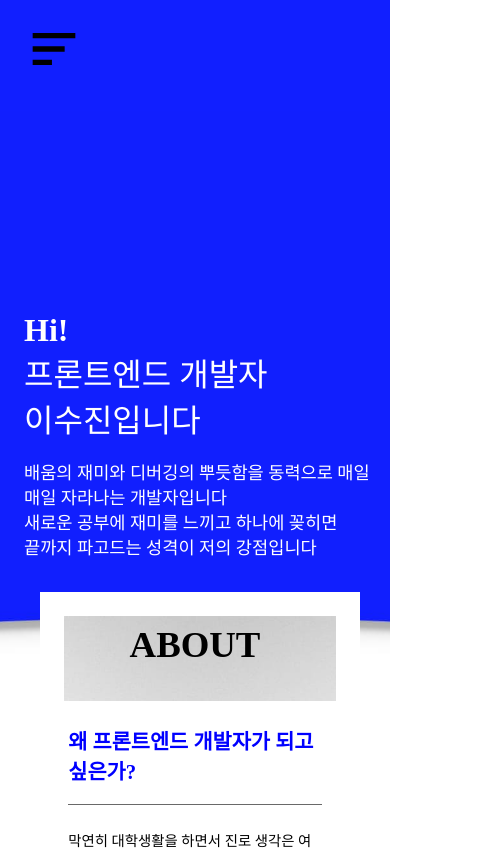
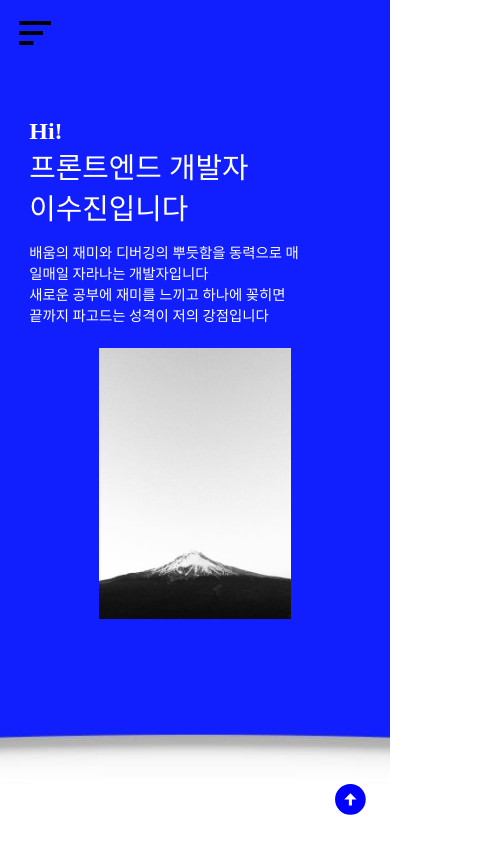
Before and after one commit to Lee-Soojin/Sooijn-Portfolio, a React (Create React App) app: page / in a window 390 px wide. Shown: the top 850 px of the page, 498 px wide, since content can reach past the window. Built offline with nearby package versions, Linux system fonts and the light colour scheme; the HTML template or start-up script is replaced by a standard one; a web font is replaced by a local one.

Commit message:
CSS: 반응형 CSS 구현 중 (미완성)

```diff
--- a/src/App.css
+++ b/src/App.css
@@ -15,6 +15,7 @@
   min-height: 100%;
   height: auto;
   position: relative;
+  align-items: center;
 }
 
 .button_scrollUp {
@@ -66,6 +67,23 @@
   color: var(--footer-color);
 }
 
+.footer_invisible {
+  display: flex;
+  width: 100%;
+  height: 3rem;
+  line-height: 3rem;
+  font-size: 1rem;
+  position: relative;
+  bottom: 0;
+  left: 0;
+  align-content: center;
+  justify-content: space-between;
+  padding: 0 2rem;
+  background-color: var(--footer--background-color);
+  color: var(--footer-color);
+  display: none;
+}
+
 .footer__link {
   font-size: 3rem;
   align-items: center;
@@ -83,3 +101,17 @@
   font-size: 1rem;
   line-height: 3rem;
 }
+
+@media screen and (max-width: 780px) {
+  .button_scrollUp {
+    right: 3rem;
+    bottom: 1rem;
+  }
+}
+
+@media screen and (max-width: 420px) {
+  .button_scrollUp {
+    right: 1rem;
+    bottom: 1rem;
+  }
+}
--- a/src/app.jsx
+++ b/src/app.jsx
@@ -14,12 +14,18 @@ import { useEffect } from "react/cjs/react.development";
 function App() {
   const [visible, setVisible] = useState(false);
   const [footer, setFooter] = useState(false);
+  const [scroll, setScroll] = useState(0);
+
+  const handleScroll = () => {
+    setScroll(window.scrollY || document.documentElement.scrollTop);
+  };
 
   useEffect(() => {
     const scrollY = window.scrollY || document.documentElement.scrollTop;
     if (scrollY > 0) {
       setVisible(true);
     }
+    window.addEventListener("scroll", handleScroll);
   });
 
   const handleClick = (event) => {
@@ -41,7 +47,7 @@ function App() {
       >
         <RiArrowUpCircleFill />
       </button>
-      <footer className="footer">
+      <footer className={scroll > 3800 ? "footer" : "footer_invisible"}>
         <div className="footer__link">
           <a href="https://github.com/Lee-Soojin" target="_blank">
             <DiGithubFull />
--- a/src/components/about/about.module.css
+++ b/src/components/about/about.module.css
@@ -182,6 +182,12 @@
   }
 }
 
+@media screen and (max-width: 780px) {
+  .about_container {
+    margin: 0;
+  }
+}
+
 @media screen and (max-width: 670px) {
   .about_container {
     width: 100%;
--- a/src/components/header/header.module.css
+++ b/src/components/header/header.module.css
@@ -39,7 +39,7 @@
   height: 120px;
   background-color: white;
   font-family: var(--header-navbar-menu-font);
-  font-size: 16px;
+  font-size: 12px;
   color: blue;
   z-index: 100;
   box-shadow: 0 4px 4px -2px rgb(226, 223, 223);
@@ -145,12 +145,6 @@
   }
 }
 
-@media screen and (max-width: 670px) {
-  .header_navbar_menu {
-    font-size: 1.5rem;
-  }
-}
-
 @media screen and (max-width: 900px) {
   @keyframes rotate {
     0% {
@@ -237,3 +231,35 @@
     left: 0;
   }
 }
+
+@media screen and (max-width: 780px) {
+  .header_navbar_menu {
+    justify-content: space-between;
+  }
+
+  .header_navbar__active {
+    height: 90vh;
+  }
+}
+
+@media screen and (max-width: 670px) {
+  .header_navbar_menu {
+    font-size: 1.5rem;
+  }
+}
+
+@media screen and (max-width: 420px) {
+  .header {
+    height: 80px;
+  }
+
+  .header_toggle_button {
+    left: 0.3rem;
+    top: 0.5rem;
+    font-size: 3rem;
+  }
+
+  .header_navbar__active {
+    height: 92vh;
+  }
+}
--- a/src/components/home/home.module.css
+++ b/src/components/home/home.module.css
@@ -22,7 +22,8 @@
   display: flex;
   position: relative;
   padding-top: 170px;
-  height: 100vh;
+  min-height: 100vh;
+  height: auto;
   width: 100%;
   max-width: 100vw;
   background: url(../../imgs/home_bg.jpg) no-repeat center;
@@ -118,9 +119,6 @@
 }
 
 @media screen and (max-width: 1024px) and (max-height: 1366px) {
-  .site_banner {
-    height: 70vh;
-  }
 }
 
 @media screen and (max-width: 900px) {
@@ -154,3 +152,54 @@
     width: 17rem;
   }
 }
+
+@media screen and (max-width: 780px) {
+  .site_banner {
+    top: 30px;
+  }
+
+  .site_banner_container {
+    margin: 0 auto;
+    width: 100%;
+    align-items: center;
+  }
+
+  .site_banner__contents {
+    width: 85%;
+    padding: 0;
+    margin: 0.5rem;
+  }
+
+  .site_banner__img_container {
+    margin: 0 auto;
+  }
+}
+
+@media screen and (max-width: 420px) {
+  .site_banner {
+    top: 10px;
+    padding-top: 100px;
+  }
+
+  .site_banner__title {
+    font-size: 1.5em;
+  }
+
+  .site_banner__contents > span {
+    font-size: 0.9em;
+  }
+
+  .site_banner__subdescription {
+    font-size: 0.9rem;
+    width: 85%;
+  }
+
+  .site_banner__img_container {
+    margin: 0 auto;
+    padding: 0;
+  }
+
+  .site_banner__img_container > img {
+    width: 12rem;
+  }
+}
--- a/src/components/projects/projects.module.css
+++ b/src/components/projects/projects.module.css
@@ -294,4 +294,8 @@
 }
 
 @media screen and (max-width: 670px) {
+  .project_img > img {
+    width: 100%;
+    height: auto;
+  }
 }
--- a/src/components/skills/skills.jsx
+++ b/src/components/skills/skills.jsx
@@ -1,4 +1,4 @@
-import React, { useEffect, useState } from "react";
+import React, { useEffect, useRef, useState } from "react";
 import styles from "./skills.module.css";
 
 const Skills = (props) => {
@@ -9,12 +9,9 @@ const Skills = (props) => {
   };
 
   useEffect(() => {
-    const scroll = () => {
-      window.addEventListener("scroll", handleScroll);
-    };
-    scroll();
-    return () => window.removeEventListener("scroll", handleScroll);
+    window.addEventListener("scroll", handleScroll);
   });
+
   return (
     <div
       className={scroll > 1100 ? styles["skills"] : styles["skills_invisible"]}
@@ -28,8 +25,8 @@ const Skills = (props) => {
               className={styles.circle_chart}
               viewBox="0 0 33 33"
               xmlns="http://www.w3.org/2000/svg"
-              width="150"
-              height="150"
+              width="21vw"
+              height="21vw"
             >
               <circle
                 className={styles.chart_outer}
@@ -80,8 +77,8 @@ const Skills = (props) => {
               className={styles.circle_chart}
               viewBox="0 0 33 33"
               xmlns="http://www.w3.org/2000/svg"
-              width="150"
-              height="150"
+              width="21vw"
+              height="21vw"
             >
               <circle
                 className={styles.chart_outer}
@@ -135,8 +132,8 @@ const Skills = (props) => {
               className={styles.circle_chart}
               viewBox="0 0 33 33"
               xmlns="http://www.w3.org/2000/svg"
-              width="150"
-              height="150"
+              width="21vw"
+              height="21vw"
             >
               <circle
                 className={styles.chart_outer}
@@ -190,8 +187,8 @@ const Skills = (props) => {
               className={styles.circle_chart}
               viewBox="0 0 33 33"
               xmlns="http://www.w3.org/2000/svg"
-              width="150"
-              height="150"
+              width="21vw"
+              height="21vw"
             >
               <circle
                 className={styles.chart_outer}
@@ -245,8 +242,8 @@ const Skills = (props) => {
               className={styles.circle_chart}
               viewBox="0 0 33 33"
               xmlns="http://www.w3.org/2000/svg"
-              width="150"
-              height="150"
+              width="21vw"
+              height="21vw"
             >
               <circle
                 className={styles.chart_outer}
@@ -299,8 +296,8 @@ const Skills = (props) => {
               className={styles.circle_chart}
               viewBox="0 0 33 33"
               xmlns="http://www.w3.org/2000/svg"
-              width="150"
-              height="150"
+              width="21vw"
+              height="21vw"
             >
               <circle
                 className={styles.chart_outer}
--- a/src/components/skills/skills.module.css
+++ b/src/components/skills/skills.module.css
@@ -38,7 +38,8 @@
   color: black;
   font-size: 16px;
   animation: fadeIn 2s;
-  visibility: visible;
+  animation-fill-mode: backwards;
+  opacity: 1;
 }
 
 .skills_invisible {
@@ -50,8 +51,7 @@
   height: auto;
   color: black;
   font-size: 16px;
-  /* opacity: 0; */
-  visibility: hidden;
+  opacity: 0;
 }
 
 .skills_container {
@@ -214,11 +214,24 @@
 }
 
 @media screen and (max-width: 780px) {
+  .skills {
+    align-items: center;
+  }
+
+  .skills_container {
+    width: 90%;
+    align-items: center;
+  }
+
   .circle_chart_container {
     width: auto;
     padding: 0 1rem;
     grid-template-columns: repeat(2, 12rem);
     grid-template-rows: repeat(3, 17rem);
+  }
+
+  .skills_title {
+    margin: 1rem auto;
   }
 }
 
@@ -233,3 +246,32 @@
     height: 100;
   }
 }
+@media screen and (max-width: 540px) and (max-height: 720px) {
+  .circle_chart_container {
+    grid-template-columns: repeat(2, 12rem);
+    grid-template-rows: repeat(3, 14rem);
+  }
+}
+
+@media screen and (max-width: 480px) {
+  .circle_chart_container {
+    grid-template-columns: repeat(2, 10rem);
+    grid-template-rows: repeat(3, 15rem);
+    margin: 0;
+    width: 90%;
+  }
+
+  .circle_chart {
+    transform: scale(1.1);
+  }
+
+  .chart_typescript_text,
+  .chart_javascript_text,
+  .chart_react_text,
+  .chart_css_text,
+  .chart_html_text,
+  .chart_firebase_text {
+    font-size: 0.8rem;
+    margin: 1rem 0;
+  }
+}
```
